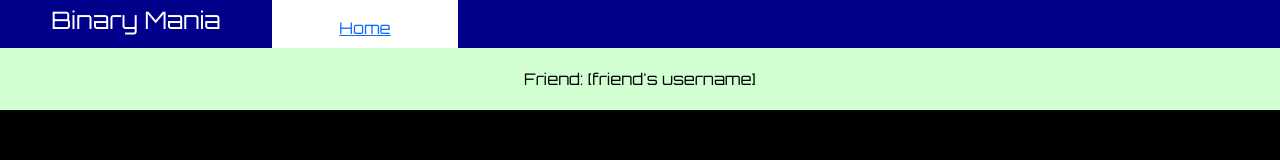
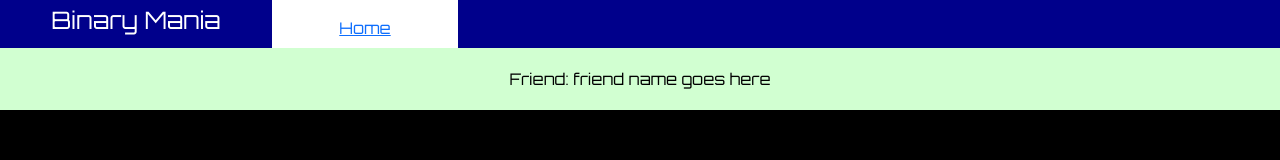
Before and after one commit to GogoDiamondz/binary-mania, a React (Vite) app: page /play in a window 1280 px wide. Shown: the top 160 px of the page. Built offline with nearby package versions, Linux system fonts and the light colour scheme.

Commit message:
first mock game over behavior

```diff
--- a/src/app.jsx
+++ b/src/app.jsx
@@ -40,7 +40,13 @@ export default function App() {
                         }}
                     />
                     } />
-                <Route path="/play" element={<Play />} />
+                <Route path="/play" element={
+                    <Play
+                        userName={userName}
+                        gameState={null}
+                        winner={null}
+                    />
+                    } />
                 <Route path="/friends" element={<Friends />} />
                 <Route path="*" element={<NotFound />} />
             </Routes>
--- a/src/play/game.jsx
+++ b/src/play/game.jsx
@@ -2,7 +2,11 @@ import React from "react";
 
 import "./game.css";
 
-export function Game() {
+export function Game(props) {
+    const userName = props.userName;
+    const friendName = props.friendName
+    const onGameEnd = props.onGameEnd;
+
     return (
         <div className="game-container">
             <h1 id="hint">Higher / Lower</h1>
@@ -13,7 +17,8 @@ export function Game() {
                 <button id="zero">0</button>
                 <button id="one">1</button>
             </button-container>
-            <button id="submit">Submit</button>
+            {/* FIXME change functionality -- this is a test */}
+            <button id="submit" onClick={() => props.onGameEnd(userName)}>Submit</button>
         </div>
     )
 }
--- a/src/play/play.jsx
+++ b/src/play/play.jsx
@@ -6,10 +6,27 @@ import { Game } from './game';
 import { Players } from './players';
 
 export function Play(props) {
+  const userName = props.userName;
+  const [gameOver, setGameOver] = React.useState(false);
+  const [winner, setWinner] = React.useState(null);
+
+  function handleGameEnd(winner) {
+    setGameOver(true);
+    setWinner(winner);
+  }
+
   return (
       <main className="play-main">
-        <Players/>
-        <Game/>
+        <Players
+          friendName={"friend name goes here"} // TODO: make multiplayer functionality linked from friends page
+          winner={winner}
+          gameOver={gameOver}
+        />
+        <Game
+          userName={userName}
+          friendName={"friend name goes here"} // TODO: make multiplayer functionality linked from friends page
+          onGameEnd={handleGameEnd}
+        />
       </main>
   );
 }
--- a/src/play/players.jsx
+++ b/src/play/players.jsx
@@ -2,15 +2,21 @@ import React from "react";
 
 import './players.css';
 
-export function Players() {
+export function Players(props) {
+    const friendName = props.friendName;
+    const gameOver = props.gameOver;
+    const winner = props.winner;
+
     return (
         <div>
-        <div className="players">
-              <p> Friend: <span id="friend-name">[friend's username]</span></p>
-          </div>
-          <div hidden className="notification">
-              <span id="winner-text">[player] won!</span>
-          </div>
+            <div className="players">
+                <p> Friend: <span id="friend-name">{friendName}</span></p>
+            </div>
+            {gameOver && (
+                <div className="notification">
+                    <span id="winner-text">{winner ? `${winner} won!` : ''}</span>
+                </div>
+            )}
         </div>
     )
 }
```
